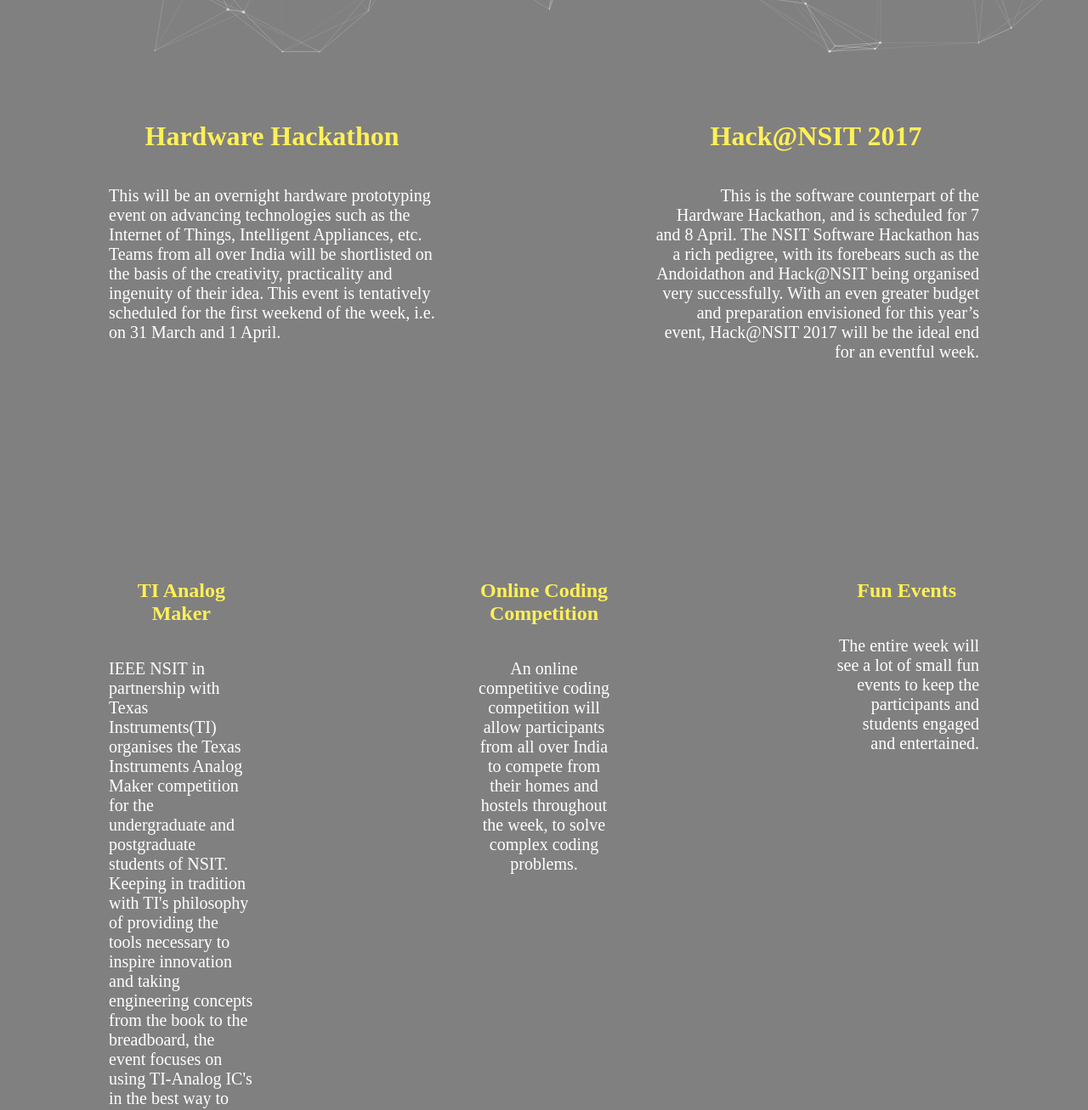
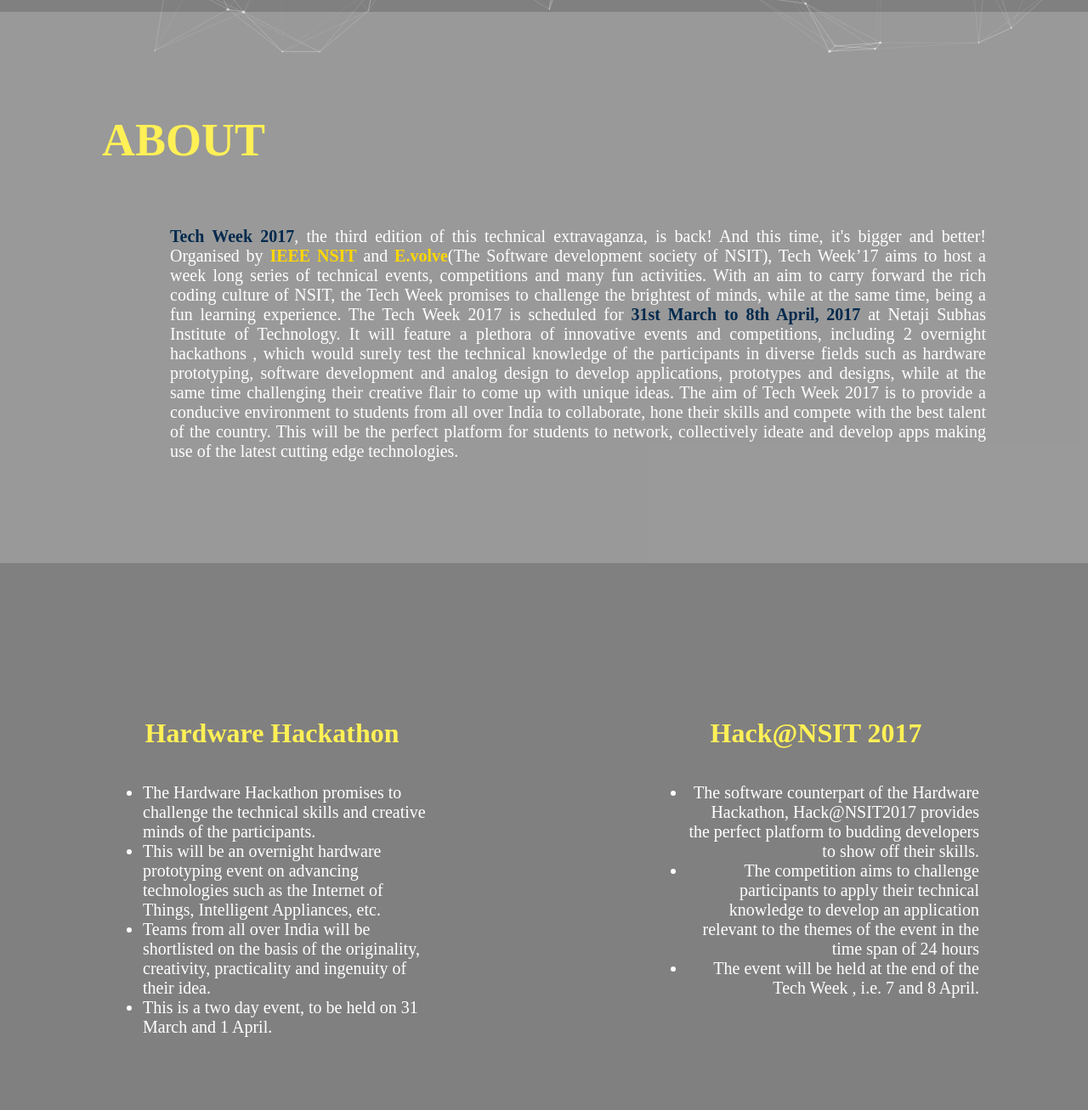
Before and after one commit to sar-gupta/hack-nsit-1, a plain HTML site: page index.html in a window 1280 px wide. Shown: the part 720-2027 px from the top of the page at 85% size. Drawn offline with nearby package versions, Linux system fonts and the light colour scheme; some packages are replaced by stand-ins of ours; animation ran at ten frames a second; a script that the page names is missing; a web font is replaced by a local one.

Commit message:
Update index.html

```diff
--- a/index.html
+++ b/index.html
@@ -4,36 +4,46 @@
 
   <meta charset="utf-8" />
   <meta name="viewport" content="width=device-width, initial-scale=1.0" />
-  <meta name="author" content="e.volve" />
+  <meta name="author" content="e.volve ieee" />
 
   <link rel="stylesheet" href="style1.css"  />
   <link rel="stylesheet" type="text/css" media="all" href="animate.css">
+  <!-- <link rel="stylesheet" href="css/vertical-rhythm.min.css"> -->
+
 
   <script src="https://ajax.googleapis.com/ajax/libs/jquery/3.1.1/jquery.min.js"></script>
   <script src="https://cdn.jsdelivr.net/particles.js/2.0.0/particles.min.js"></script>
-  <script src="OwlCarousel2-2.2.0/dist/owl.carousel.min.js"></script>
+  <!-- <script src="OwlCarousel2-2.2.0/dist/owl.carousel.min.js"></script> -->
   <script src="imakewebthings-waypoints-34d9f6d/lib/noframework.waypoints.min.js"></script>
-  <script>src="https://cdnjs.cloudflare.com/ajax/libs/stellar-base/0.7.3/stellar-base.min.js"</script>
+  <!-- <script src="https://cdnjs.cloudflare.com/ajax/libs/stellar-base/0.7.3/stellar-base.min.js"</script> -->
+  <!-- <script src="https://ajax.googleapis.com/ajax/libs/jquery/3.1.1/jquery.min.js"></script> -->
 
   <link rel="stylesheet" type="text/css" href="https://fonts.googleapis.com/css?family=Lato" />
   <link rel="stylesheet" type="text/css" href="https://fonts.googleapis.com/css?family=Abril+Fatface" />
   <link href='https://fonts.googleapis.com/css?family=Quicksand' rel='stylesheet'>
   <link rel="stylesheet" type="text/css" href="https://fonts.googleapis.com/css?family=Josefin+Slab" />
+  <link rel="stylesheet" type="text/css" href="https://fonts.googleapis.com/css?family=Terminal+Dosis" />
 
   <link rel="stylesheet" href="https://cdnjs.cloudflare.com/ajax/libs/font-awesome/4.7.0/css/font-awesome.min.css">
 
 
   <title>TECH-WEEK-2017</title>
 </head>
+
 <body>
   <div id="header">
     <div id="particles-js">
       <div id="logo">
         <center>
-          <div class="animated hinge">
+          <strong class = "animated fadeInDown">TECH  WEEK  2017</strong>
+        </center>
+
+        <center>
+          <!-- <div class="animated hinge">
             MISS   ME   ?
-          </div>
-          <img src="images/hack.png" alt="logo" height="120vh" width="auto"/>
+          </div> -->
+          <img class="animated fadeInUp" style="animation-delay:1s" src="images/hack.png" alt="logo" height="120vh" width="auto"/>
+
         </center>
       </div>
     </div>
@@ -46,18 +56,54 @@
 
   <div id="text-card-1" style="text-align:center">
 <br /><br /><br />
+
+
+    <div class="intro animated fadeInUp" id="intro">
+      <strong><h1 style="text-align:left;">ABOUT</h1></strong>
+      <br />
+      <p style="padding-left:10vh">
+        <b style="color:#00294d;">Tech Week 2017</b>, the third edition of this technical extravaganza, is back! And this time, it's bigger and better!
+
+  Organised by <a id="society" href="https://www.facebook.com/ieeensit/" target="_blank"><b>IEEE NSIT</b></a> and <a id="society" href="https://www.facebook.com/evolve.nsit/" target="_blank"><b>E.volve</b></a>(The Software development society of NSIT), Tech Week’17  aims to host a week long series of technical events, competitions and many fun activities. With an aim to carry forward the rich coding culture of NSIT, the Tech Week promises to challenge the brightest of minds, while at the same time, being a fun learning experience.
+
+  The Tech Week 2017 is scheduled for <b style="color:#00294d;">31st March to 8th April, 2017</b> at Netaji Subhas Institute of Technology.  It will feature a plethora of innovative events and competitions, including 2 overnight hackathons , which would surely test the technical knowledge of the participants in diverse fields such as hardware prototyping, software development and analog design to develop applications, prototypes and designs, while at the same time challenging their creative flair to come up with unique ideas.
+
+  The aim of Tech Week 2017 is to provide a conducive environment to students from all over India to collaborate, hone their skills and compete with the best talent of the country.
+  This will be the perfect platform for students to network, collectively ideate and develop apps making use of the latest cutting edge technologies.
+</p>
+
+    </div>
+<br /><br /><br />
+
     <div class="container-1">
       <div class="item-1">
         <h1>Hardware Hackathon</h1>
-        <p>
-          This will be an overnight hardware prototyping event on advancing technologies such as the Internet of Things, Intelligent Appliances, etc. Teams from all over India will be shortlisted on the basis of the creativity, practicality and ingenuity of their idea. This event is tentatively scheduled for the first weekend of the week, i.e. on 31 March and 1 April.
-        </p>
+        <ul>
+          <li>
+            The Hardware Hackathon promises to challenge the technical skills and creative minds of the participants.
+          </li>
+          <li>
+            This will be an overnight hardware prototyping event on advancing technologies such as the Internet of Things, Intelligent Appliances, etc.
+          </li>
+          <li>
+            Teams from all over India will be shortlisted on the basis of the originality, creativity, practicality and ingenuity of their idea.
+          </li>
+          <li>
+            This is a two day event, to be held on 31 March and 1 April.
+          </li>
+        </ul>
       </div>
       <div class="item-3">
         <h1>Hack@NSIT 2017</h1>
-        <p>
-          This is the software counterpart of the Hardware Hackathon, and is scheduled for 7 and 8 April. The NSIT Software Hackathon has a rich pedigree, with its forebears such as the Andoidathon and Hack@NSIT being organised very successfully.  With an even greater budget and preparation envisioned for this year’s event, Hack@NSIT 2017 will be the ideal end for an eventful week.
-        </p>
+        <ul>
+          <li>
+            The software counterpart of the Hardware Hackathon, Hack@NSIT2017 provides the perfect platform to budding developers to show off their skills.
+          </li>
+          <li>
+            The competition aims to challenge participants to apply their technical knowledge to develop an application relevant to the themes of the event in the time span of 24 hours          </li>
+          <li>
+            The event will be held at the end of the Tech Week , i.e. 7 and 8 April.          </li>
+        </ul>
       </div>
     </div>
 
@@ -253,6 +299,8 @@
     }
   }
 });
+
+
 </script>
 
 
```
